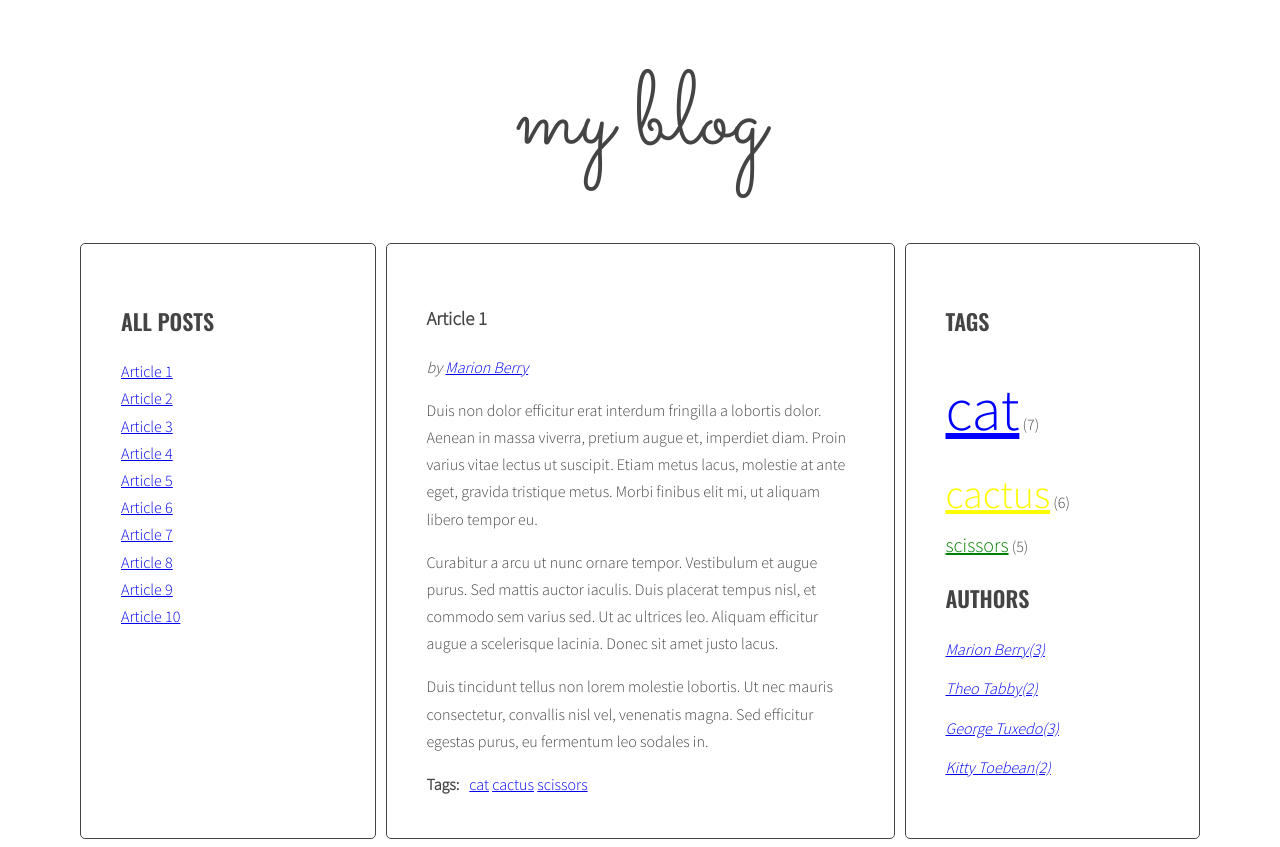
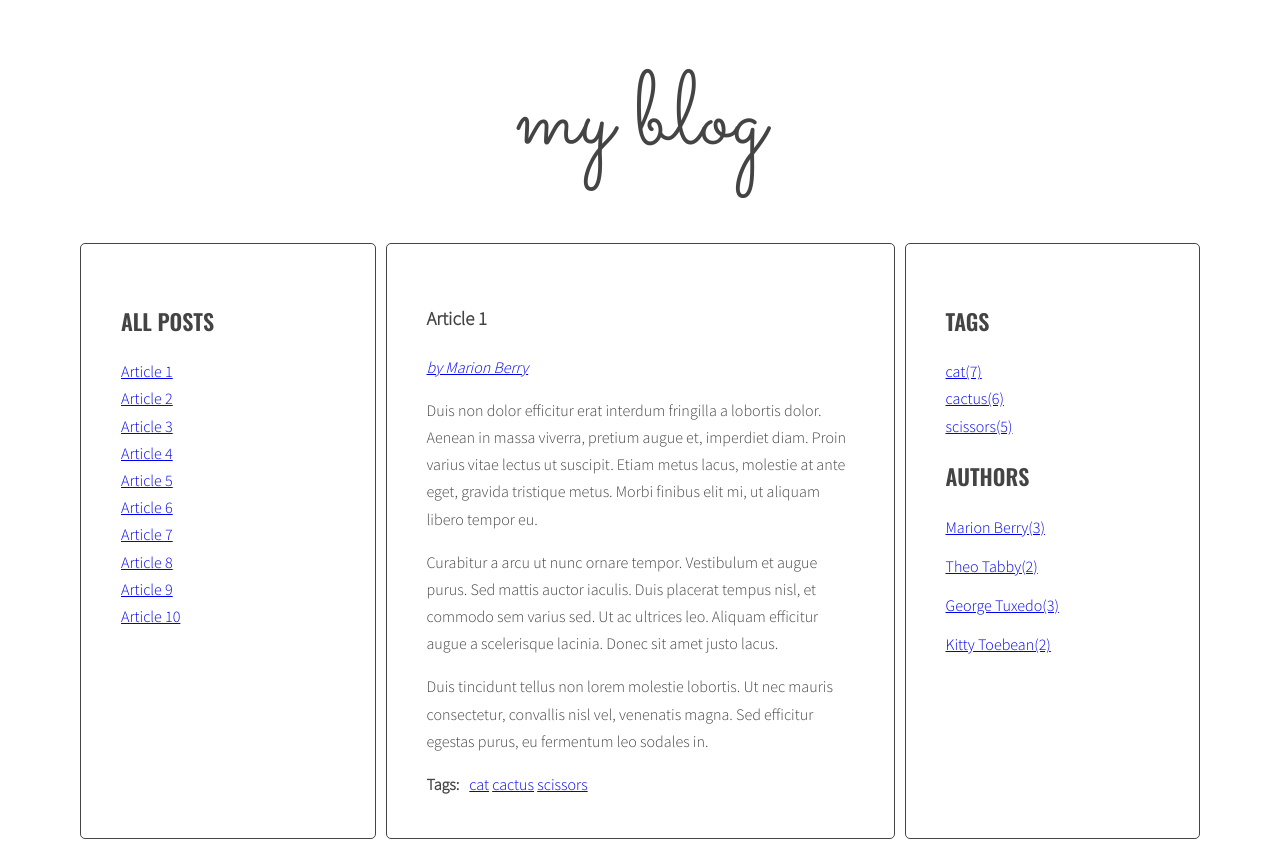
Before and after one commit to KamilNafalski/javascript-blog, a website: page index.html in a window 1280 px wide. Drawn offline with nearby package versions, Linux system fonts and the light colour scheme.

Commit message:
Add handlebars

```diff
--- a/index.html
+++ b/index.html
@@ -251,7 +251,28 @@
             </main>
         </div>
     </div>
+    <script id="template-article-link" type="text/x-handlebars-template">
+        <li><a href="#{{ id }}"><span>{{ title }}</span></a></li>
+      </script>
+    <script id="template-article-tag" type="text/x-handlebars-template">
+        <li><a href="#tag-{{ id }}"><span>{{ title }}</span></a></li>
+    </script>
+      <script id="template-article-author" type="text/x-handlebars-template">
+        <p><a href="#author- {{ id }}"><span>by {{ title }}</span></a></p>
+      </script>
+    <script id="template-tag-cloud-link" type="text/x-handlebars-template">
+        {{#each tags}}
+        <li><a href="#tag-{{tag}}" class="{{className}}">{{tag}}({{count}})</a></li>
+        {{/each}}
+      </script>
+    <script id="template-author-cloud-link" type="text/x-handlebars-template">
+        {{#each authors}}
+        <li><a href="#author-{{author}}">{{author}}({{count}})</a></li>
+        {{/each}}
+    </script>
+    <script src="https://cdnjs.cloudflare.com/ajax/libs/handlebars.js/4.1.0/handlebars.min.js"></script>
     <script src="js/script.js"></script>
+
 </body>
 
 </html>
--- a/js/script.js
+++ b/js/script.js
@@ -1,4 +1,13 @@
+const templates = {
+  articleLink: Handlebars.compile(document.querySelector('#template-article-link').innerHTML),
+  articleTag: Handlebars.compile(document.querySelector('#template-article-tag').innerHTML),
+  articleAuthor: Handlebars.compile(document.querySelector('#template-article-author').innerHTML),
+  tagCloudLink: Handlebars.compile(document.querySelector('#template-tag-cloud-link').innerHTML),
+  authorCloudLink: Handlebars.compile(document.querySelector('#template-author-cloud-link').innerHTML),
+}
+
 'use strict';
+
 /*document.getElementById('test-button').addEventListener('click', function(){
     const links = document.querySelectorAll('.titles a');
     console.log('links:', links);
@@ -60,7 +69,8 @@ function generateTitleLinks(customSelector = ''){
     const articleTitle = article.querySelector(optTitleSelector).innerHTML;
     let html = '';
     /* get the title from the title element */
-    const linkHTML = '<li><a href="#' + articleId + '"><span>' + articleTitle + '</span></a></li>';
+    const linkHTMLData = {id: articleId, title: articleTitle};
+    const linkHTML = templates.articleLink(linkHTMLData);
     /* create HTML of the link */
 
     /* insert link into titleList */
@@ -121,10 +131,11 @@ function generateTags(){
     /* START LOOP: for each tag */
     for(let tag of articleTagsArray){
       /* generate HTML of the link */
-      const tagHTML = '<li><a href="#tag-' + tag +'">' + tag + '</a></li>';
+      const linkHTMLData = {id: tag, title: tag};
+      const linkHTML = templates.articleTag(linkHTMLData);
 
       /* add generated code to html variable */
-      html = html + ' ' + tagHTML;
+      html = html + linkHTML;
       /* [NEW] check if this link is NOT already in allTags */
       if(!allTags[tag]) {
       /* [NEW] add tag to allTags object */
@@ -144,20 +155,26 @@ function generateTags(){
   /* [NEW] create variable for all links HTML code */
   const tagsParams = calculateTagsParams(allTags);
 
-  let allTagsHTML = ' ';
+  const allTagsData = {tags: []};
 
   /* [NEW] START LOOP: for each tag in allTags: */
   for(let tag in allTags){
     /* [NEW] generate code of a link and add it to allTagsHTML */
-    const tagLinkHTML = '<li><a class="'+ optCloudClassPrefix + calculateTagClass(allTags[tag], tagsParams) + '" href="#tag-' + tag+ '">' + tag + '</a> ('+ allTags[tag]+ ')</li>';
+    //const tagLinkHTML = '<li><a class="'+ optCloudClassPrefix + calculateTagClass(allTags[tag], tagsParams) + '" href="#tag-' + tag+ '">' + tag + '</a> ('+ allTags[tag]+ ')</li>';
     //console.log('tagLinkHTML:', tagLinkHTML);
-    allTagsHTML += tagLinkHTML;
+    allTagsData.tags.push({
+      tag: tag,
+      count: allTags[tag],
+      className: calculateTagClass(allTags[tag], tagsParams)
+    });
   }
   /* [NEW] END LOOP: for each tag in allTags: */
 
   /*[NEW] add HTML from allTagsHTML to tagList */
-  tagList.innerHTML = allTagsHTML;
+  tagList.innerHTML = templates.tagCloudLink(allTagsData);
+  console.log(allTagsData);
 }
+
 
 
 generateTags();
@@ -218,9 +235,10 @@ function generateAuthors() {
     let html = ' ';
     const articleAuthors = article.getAttribute('data-author');
 
-    const linkAuthor = '<p>by <a href="#author-' + articleAuthors + '">' + articleAuthors + '</a></p>';
+    const linkHTMLData = {id: articleAuthors, title: articleAuthors};
+    const linkHTML = templates.articleAuthor(linkHTMLData);
     //console.log(linkAuthor);
-    html = html + ' ' + linkAuthor;
+    html = html + linkHTML;
     if(!allAuthors[articleAuthors]) {
       allAuthors[articleAuthors] = 1;
     } else {
@@ -232,18 +250,22 @@ function generateAuthors() {
   const authorList = document.querySelector(optAuthorsListSelector);
   /* [NEW] create variable for all links HTML code */
 
-  let allAuthorsHTML = ' ';
+  const allAuthorsData = {authors: []};
   /* [NEW] START LOOP: for each tag in allTags: */
   for(let author in allAuthors){
     /* [NEW] generate code of a link and add it to allTagsHTML */
-    const authorLinkHTML = '<li><a href="#author-' + author + '"><span class="post-author">' + author + '('+ allAuthors[author] + ')</span></a><li>';
+    //const authorLinkHTML = '<li><a href="#author-' + author + '"><span class="post-author">' + author + '('+ allAuthors[author] + ')</span></a><li>';
     //console.log('authorLinkHTML:', authorLinkHTML);
-    allAuthorsHTML += authorLinkHTML;
+    allAuthorsData.authors.push({
+      author: author,
+      count: allAuthors[author],
+      //className: calculateAuthorClass(allAuthors[author])
+    });
   }
   /* [NEW] END LOOP: for each tag in allTags: */
 
   /*[NEW] add HTML from allTagsHTML to tagList */
-  authorList.innerHTML = allAuthorsHTML;
+  authorList.innerHTML = templates.authorCloudLink(allAuthorsData);
 }
 generateAuthors();
 //console.log(generateAuthors);
```
Also changed, not shown: .eslintrc.json.
